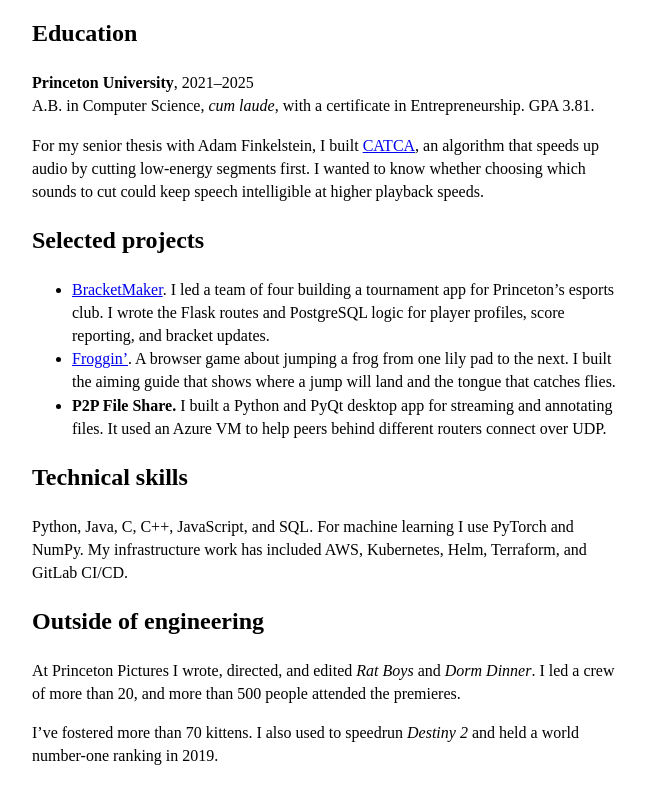
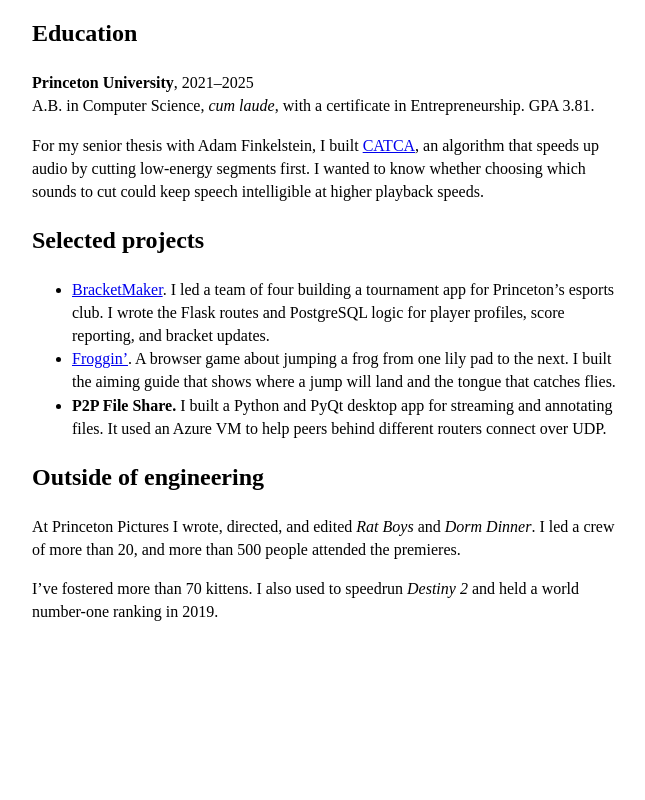
Before and after one commit to ryanfhoffman/ryanfhoffman.github.io, a plain HTML site: page index.html in a window 1280 px wide. Shown: the part 752-1552 px from the top of the page, without its empty margins (312-957 px from the left). After the commit the page ends 1407 px from the top, so only its background shows below. Drawn offline with Linux system fonts and the light colour scheme.

Commit message:
Remove the technical skills section

```diff
--- a/index.html
+++ b/index.html
@@ -59,9 +59,6 @@
       <li><strong>P2P File Share.</strong> I built a Python and PyQt desktop app for streaming and annotating files. It used an Azure VM to help peers behind different routers connect over UDP.</li>
     </ul>
 
-    <h2>Technical skills</h2>
-    <p>Python, Java, C, C++, JavaScript, and SQL. For machine learning I use PyTorch and NumPy. My infrastructure work has included AWS, Kubernetes, Helm, Terraform, and GitLab CI/CD.</p>
-
     <h2>Outside of engineering</h2>
     <p>At Princeton Pictures I wrote, directed, and edited <i>Rat Boys</i> and <i>Dorm Dinner</i>. I led a crew of more than 20, and more than 500 people attended the premieres.</p>
     <p>I’ve fostered more than 70 kittens. I also used to speedrun <i>Destiny 2</i> and held a world number-one ranking in 2019.</p>
```
